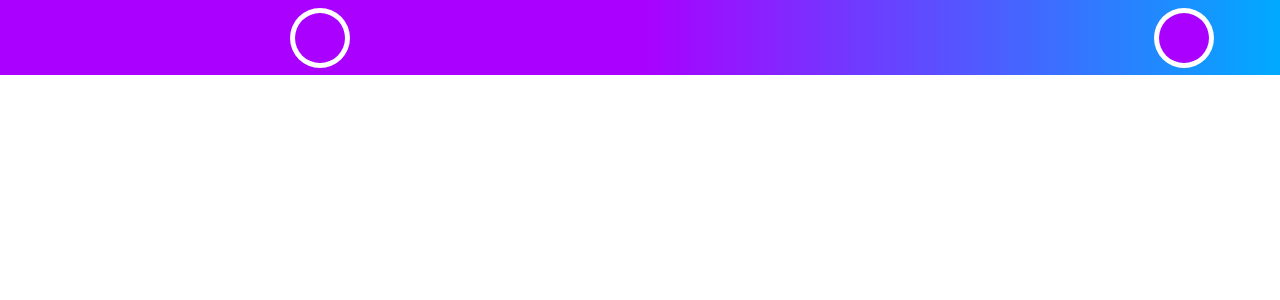
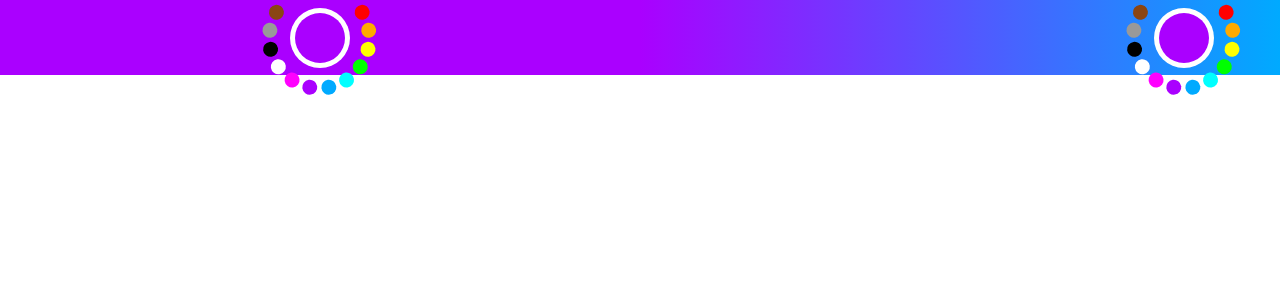
Before and after one commit to MentalG/thispic-frontend, a React (Create React App) app: page / in a window 1280 px wide. Shown: the top 300 px of the page. Built offline with nearby package versions, Linux system fonts and the light colour scheme.

Commit message:
add: palitra

```diff
--- /dev/null
+++ b/src/components/ColorDot/ColorDot.js
@@ -0,0 +1,12 @@
+import React from 'react';
+import './styles.scss';
+
+const ColorDot = (props) => {
+  const { color } = props;
+
+  return (
+    <div className='color' style={{background: color}}></div>
+  );
+};
+
+export default ColorDot;
--- /dev/null
+++ b/src/components/ColorDot/index.js
@@ -0,0 +1 @@
+export { default } from './ColorDot';
--- a/src/components/Dot/Dot.js
+++ b/src/components/Dot/Dot.js
@@ -1,25 +1,47 @@
 import React from 'react';
-import PropTypes from 'prop-types'
+import ColorDot from '../ColorDot';
+import PropTypes from 'prop-types';
 import './styles.scss';
 
 const Dot = (props) => {
   const { color } = props;
+  const subDotColors = [
+    '#FF0000',
+    '#FFAA00',
+    '#FFFF00',
+    '#00FF00',
+    '#00FFFF',
+    '#00AAFF',
+    '#AA00FF',
+    '#FF00FF',
+    '#FFFFFF',
+    '#000000',
+    '#999999',
+    '#8B4513',
+  ];
 
   return (
     <div className='dot_container'>
+      <div className='colors_container'>
+        <div className='colors_wrapper'>
+          {subDotColors.map((subColor, index) => {
+            return <ColorDot color={subColor} key={index}/>
+          })}
+        </div>
+      </div>
       <div className='dot_wrapper'>
-        <div className='dot' style={{background: color}}></div>
+        <div className='dot' style={{ background: color }}></div>
       </div>
     </div>
   );
 };
 
 Dot.propTypes = {
-    color: PropTypes.string
-}
+  color: PropTypes.string,
+};
 
 Dot.defaultProps = {
-    color: "#aa00ff"
-}
+  color: '#aa00ff',
+};
 
 export default Dot;
--- a/src/components/Dot/styles.scss
+++ b/src/components/Dot/styles.scss
@@ -1,9 +1,38 @@
+@import '../../styles/circle.scss';
+
 .dot_container {
   display: flex;
   justify-content: center;
   align-items: center;
   width: 192px;
   height: 100%;
+
+  .colors_container {
+    position: absolute;
+
+    .colors_wrapper {
+      display: flex;
+      position: relative;
+      transform: rotate(-53deg) translateX(-8px) translateY(-8px);
+
+      @for $i from 1 through 12 {
+        div:nth-child(#{$i}) {
+          $deg: $i * 22deg;
+          $rad: _to_unitless_rad($deg);
+          $x: cos($rad) * 50;
+          $y: sin($rad) * 50;
+          transform: translateX(#{$x}px) translateY(#{$y}px);
+          position: absolute;
+        }
+      }
+
+      .color {
+        width: 15px;
+        height: 15px;
+        border-radius: 50%;
+      }
+    }
+  }
 
   .dot_wrapper {
     display: flex;
--- /dev/null
+++ b/src/styles/circle.scss
@@ -0,0 +1,61 @@
+$pi: 3.14159265359;
+$_precision: 10;
+
+
+
+@function pow($base, $exp) {
+  $value: $base;
+  @if $exp > 1 {
+    @for $i from 2 through $exp {
+      $value: $value * $base;
+    }
+  }
+  @if $exp < 1{
+    @for $i from 0 through -$exp {
+      $value: $value / $base;
+    }
+  }
+  @return $value;
+}
+
+@function fact($num) {
+  $fact: 1;
+  @if $num > 0{
+    @for $i from 1 through $num {
+      $fact: $fact * $i;
+    }
+  }
+  @return $fact;
+}
+
+@function _to_unitless_rad($angle) {
+  @if unit($angle) == "deg" {
+    $angle: $angle / 180deg * $pi;
+  }
+  @if unit($angle) == "rad" {
+    $angle: $angle / 1rad;
+  }
+  @return $angle;
+}
+
+@function sin($angle){
+  $a: _to_unitless_rad($angle);
+  $sin: $a;
+  @for $n from 1 through $_precision {
+    $sin: $sin + (pow(-1, $n) / fact(2 * $n + 1) ) * pow($a, (2 * $n + 1));
+  }
+  @return $sin;
+}
+
+@function cos($angle){
+  $a: _to_unitless_rad($angle);
+  $cos: 1;
+  @for $n from 1 through $_precision {
+    $cos: $cos + ( pow(-1,$n) / fact(2*$n) ) * pow($a,2*$n);
+  }
+  @return $cos;
+}
+
+@function tan($angle){
+  @return sin($angle) / cos($angle);
+}
```
Also changed, not shown: src/components/ColorDot/styles.scss (added).
